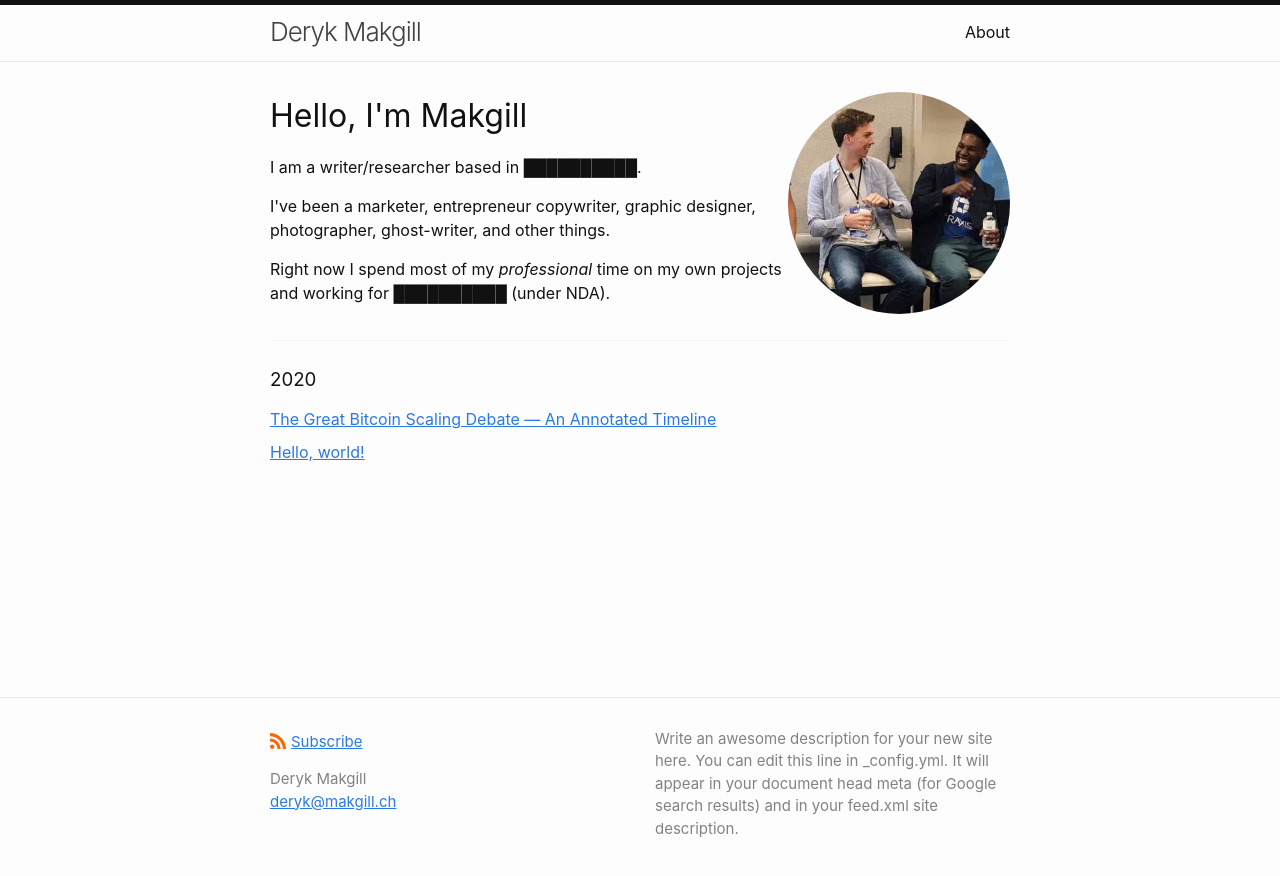
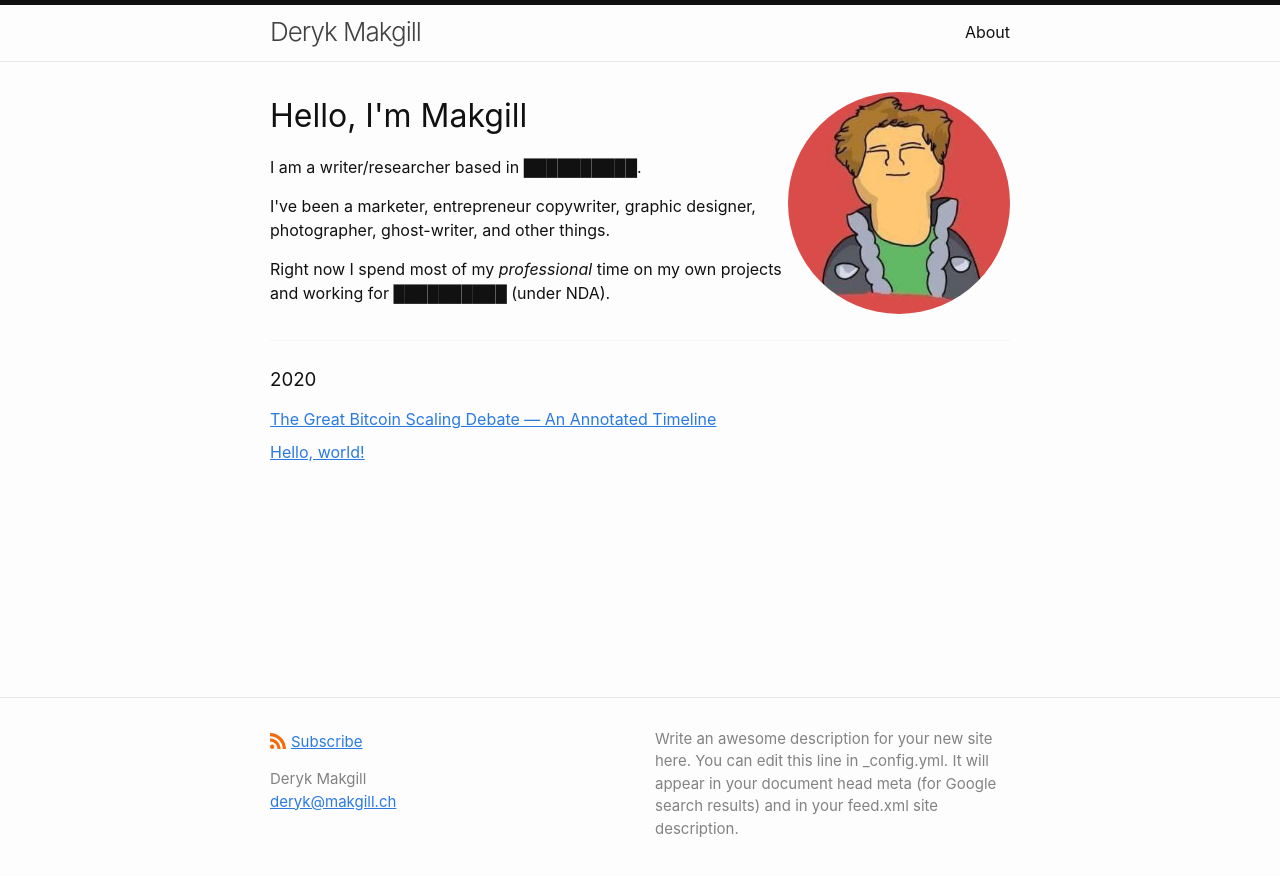
Before and after one commit to derykmakgill/krawisz, a Jekyll site: the page built from index.html, in a window 1280 px wide. Shown: the top 876 px of the page. Built offline with Jekyll 4.4.1, drawn with Linux system fonts in a browser that asks for light colours.

Commit message:
Update home.html

```diff
--- a/_layouts/home.html
+++ b/_layouts/home.html
@@ -12,7 +12,7 @@ layout: default
     padding-bottom: 20px;
     margin-bottom: 25px;
 "><div class="container">
-    <img alt="Deryk Makgill" src="/assets/deryk-makgill-h-card.jpg" style="
+    <img alt="Deryk Makgill" src="/assets/deryk-makgill-cartoon.jpg" style="
     border-radius: 100%;
     float: right;
     max-width: 30%;
```
